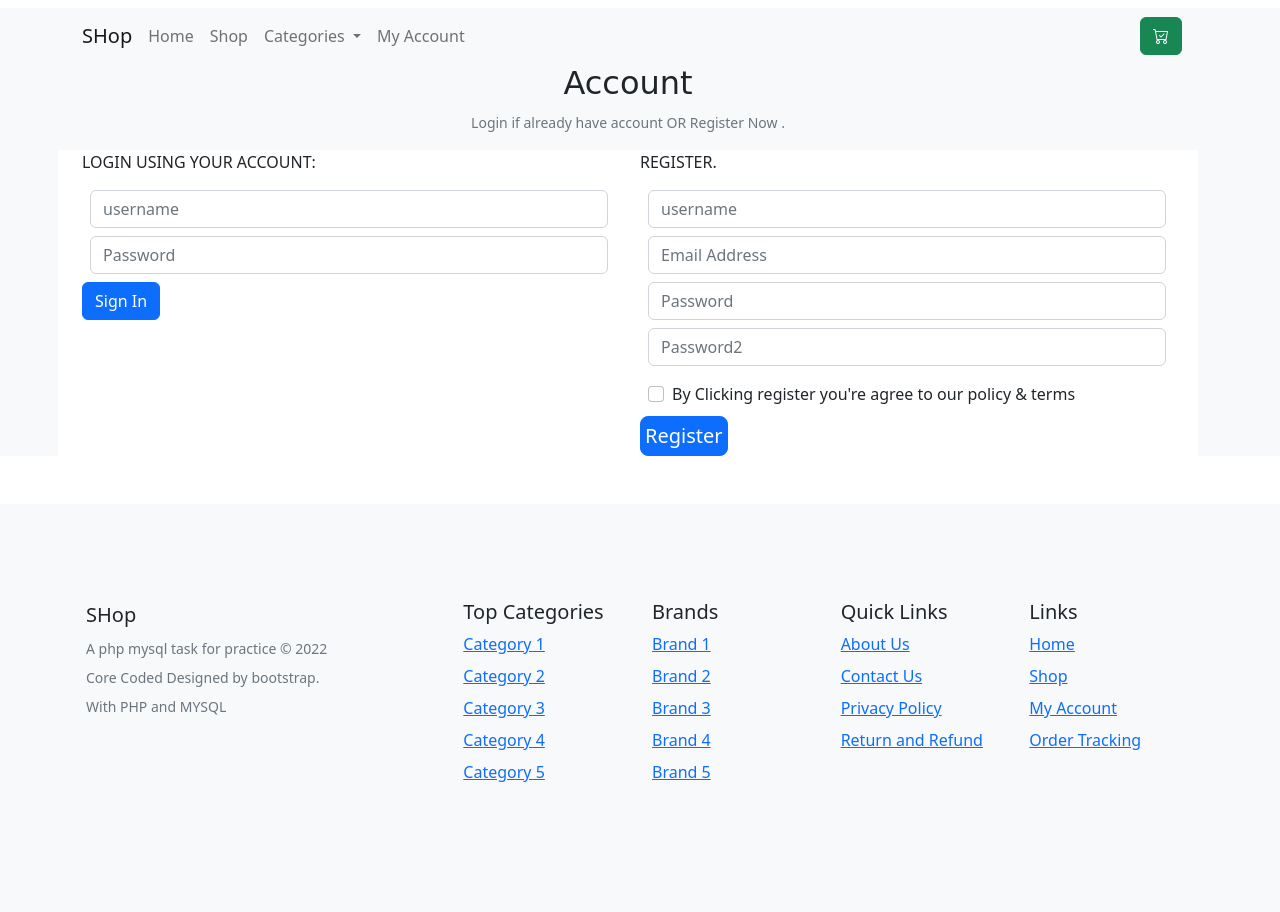
After one commit to saurabhcedcoss/php_mysql_project_shop, a PHP site: page /View/login.php in a window 1280 px wide. The commit adds this page. Run offline with PHP 8.4, Linux system fonts and the light colour scheme.

Commit message:
FRONT END DESIGN AND DB DESIGN COMPLETE

```diff
--- /dev/null
+++ b/src/Controller/login.php
@@ -0,0 +1,59 @@
+<div class="row">
+    <div class="row">
+        <h2 class="text-center" id="title">Account</h2>
+        <p class="text-center">
+            <small id="passwordHelpInline" class="text-muted"> Login if already have account OR Register Now .</small>
+        </p>
+    </div>
+    <div class="row bg-white">
+        <div class="col">
+            <!-- login form -->
+            <form role="form">
+                <fieldset>
+                    <p class="text-uppercase"> Login using your account: </p>
+
+                    <div class="form-group m-2">
+                        <input type="email" name="username" id="username" class="form-control input-lg" placeholder="username">
+                    </div>
+                    <div class="form-group m-2">
+                        <input type="password" name="password" id="password" class="form-control input-lg" placeholder="Password">
+                    </div>
+                    <div>
+                        <input type="submit" class="btn btn-md btn-primary" value="Sign In">
+                    </div>
+
+                </fieldset>
+            </form>
+        </div>
+        <div class="col">
+            <!-- register form -->
+            <form role="form" method="post" action="register.php">
+                <fieldset>
+                    <p class="text-uppercase pull-center"> Register.</p>
+                    <div class="form-group m-2">
+                        <input type="text" name="username" id="username" class="form-control input-lg" placeholder="username">
+                    </div>
+
+                    <div class="form-group m-2">
+                        <input type="email" name="email" id="email" class="form-control input-lg" placeholder="Email Address">
+                    </div>
+                    <div class="form-group m-2">
+                        <input type="password" name="password" id="password" class="form-control input-lg" placeholder="Password">
+                    </div>
+                    <div class="form-group m-2">
+                        <input type="password" name="password2" id="password2" class="form-control input-lg" placeholder="Password2">
+                    </div>
+                    <div class="form-check">
+                        <label class="form-check-label m-2">
+                            <input type="checkbox" class="form-check-input">
+                            By Clicking register you're agree to our policy & terms
+                        </label>
+                    </div>
+                    <div>
+                        <input type="submit" class="btn btn-lg btn-primary p-1" value="Register">
+                    </div>
+                </fieldset>
+            </form>
+        </div>
+    </div>
+</div>
--- /dev/null
+++ b/src/View/login.php
@@ -0,0 +1,38 @@
+<!DOCTYPE html>
+<html lang="en">
+
+<head>
+    <meta charset="UTF-8">
+    <meta http-equiv="X-UA-Compatible" content="IE=edge">
+    <meta name="viewport" content="width=device-width, initial-scale=1.0">
+    <title>Account</title>
+    <!-- bootstrap cdn -->
+    <link href="https://cdn.jsdelivr.net/npm/bootstrap@5.2.2/dist/css/bootstrap.min.css" rel="stylesheet">
+    <script src="https://cdn.jsdelivr.net/npm/bootstrap@5.2.2/dist/js/bootstrap.bundle.min.js"></script>
+    <!-- jquery cdn -->
+    <script src="https://ajax.googleapis.com/ajax/libs/jquery/3.6.0/jquery.min.js"></script>
+    <!-- bootstrap icons -->
+    <!-- CSS only -->
+    <link rel="stylesheet" href="https://cdn.jsdelivr.net/npm/bootstrap-icons@1.10.2/font/bootstrap-icons.css">
+    <!-- JavaScript Bundle with Popper -->
+<style>
+#title{font-family: 'Lobster', cursive;;}
+</style>
+</head>
+
+<body>
+    <!-- navigation section -->
+    <div class="container-fluid navbar-light bg-light">
+        <?php include "../inc/menu.php"; ?>
+    </div>
+    <!-- Single Product view -->
+    <div class="container-fluid bg-light">
+        <div class="container">
+            <?php include "../Controller/login.php"; ?>
+        </div>
+    </div>
+    <!-- footer section -->
+    <?php include "../inc/footer.php"; ?>
+</body>
+
+</html>
--- a/src/inc/footer.php
+++ b/src/inc/footer.php
@@ -4,7 +4,11 @@
     <button type="button" class="btn-close" data-bs-dismiss="offcanvas" aria-label="Close"></button>
   </div>
   <div class="offcanvas-body">
-    ...
+    <div class="row">
+      <div class="col">
+
+      </div>
+    </div>
   </div>
 </div>
 <footer class="bd-footer py-4 py-md-5 mt-5 bg-light">
--- a/src/index.php
+++ b/src/index.php
@@ -46,5 +46,4 @@
     <!-- footer section -->
     <?php include "./inc/footer.php";?>
 </body>
-
 </html>
```
Also changed, not shown: src/Controller/user/orders.php (added, +48 -0 lines), src/View/orders.php (added, +32 -0 lines), src/config/config.php (added, +20 -0 lines), 2 other files.
